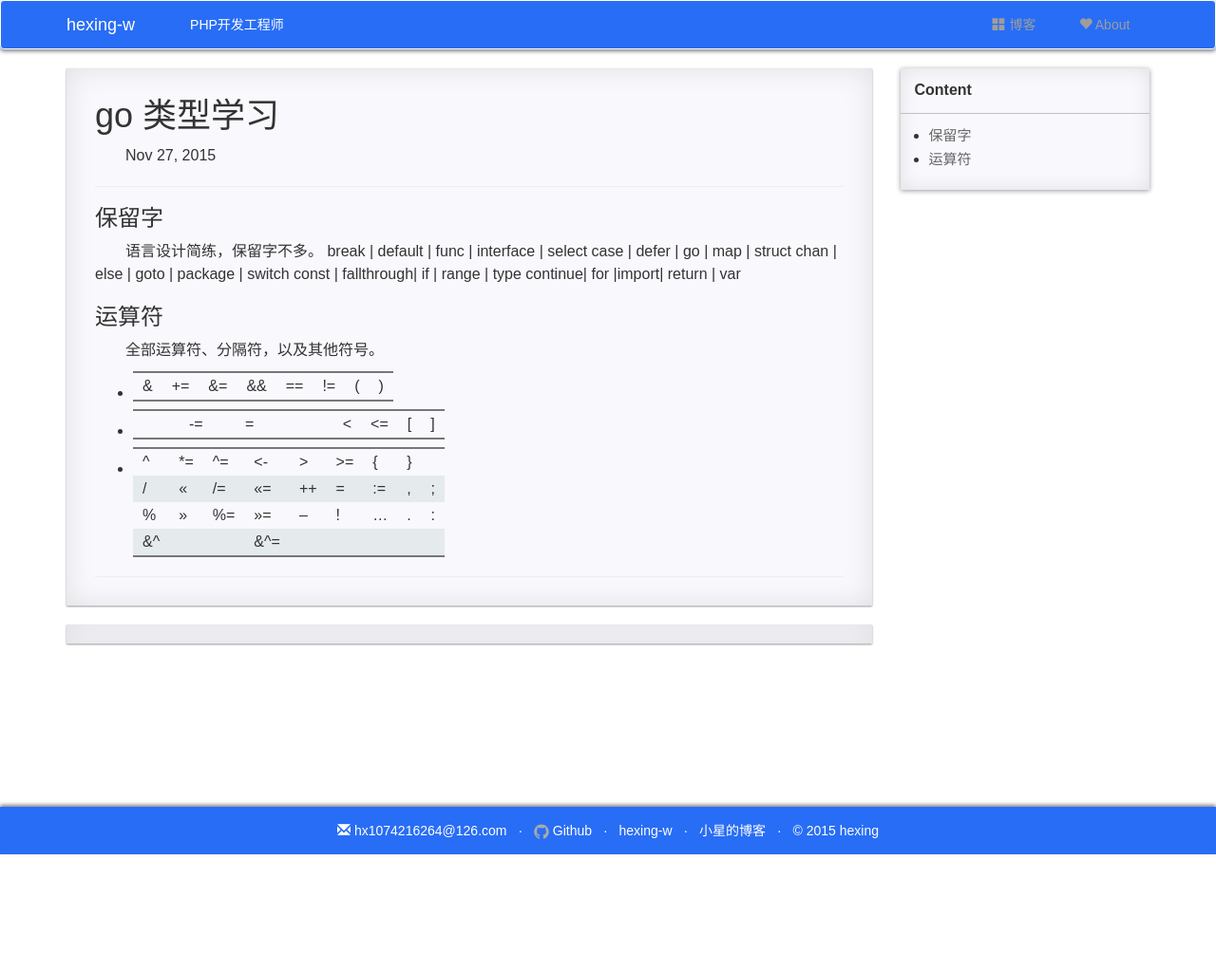
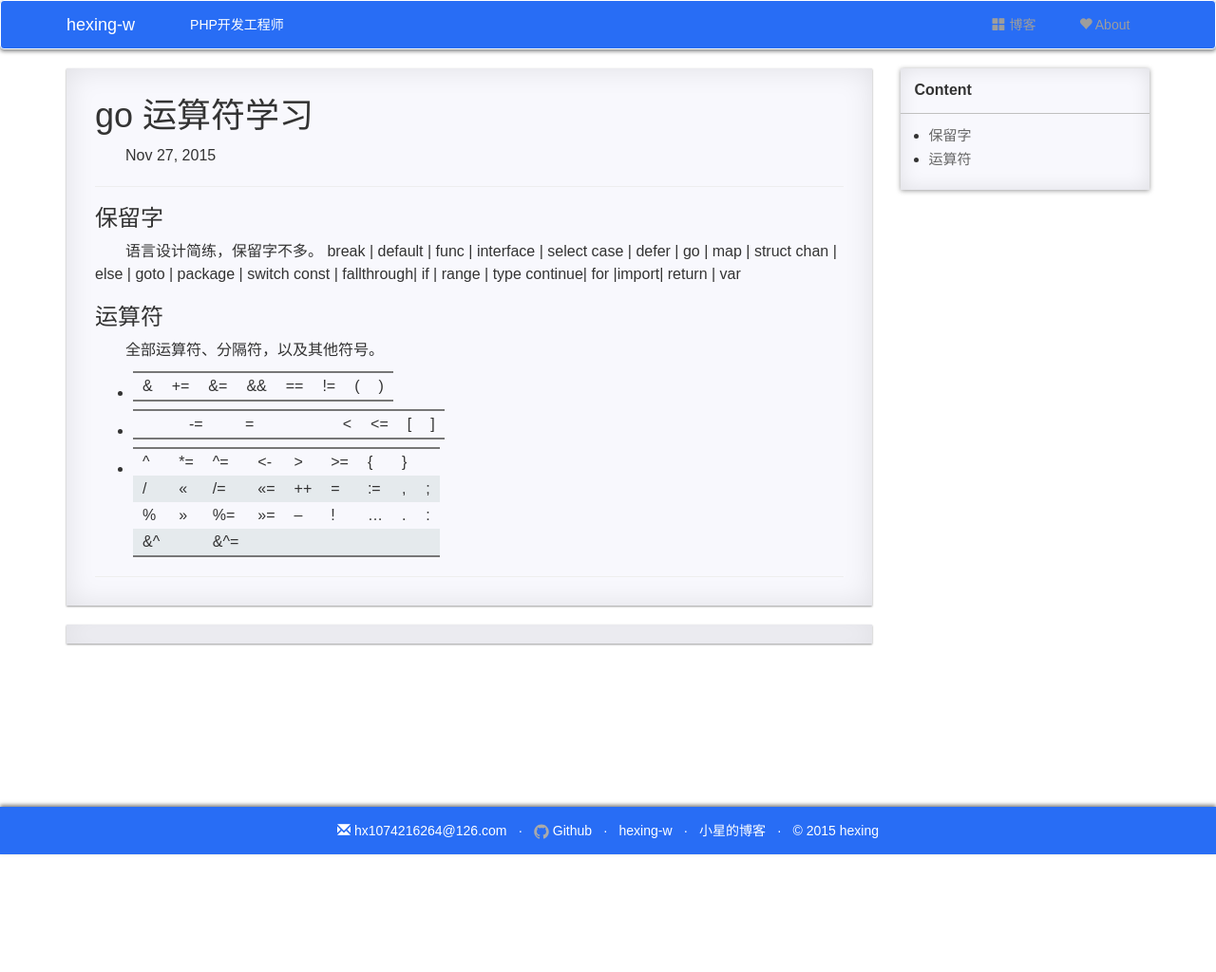
Before and after one commit to hexing-w/hexing-w.github.io, a Jekyll site: the page built from _posts/2015-11-30-go表达式.md, in a window 1280 px wide. Shown: the whole page at 95% size. Built offline with Jekyll 4.4.1, drawn with Linux system fonts in a browser that asks for light colours; nearby versions of some CDN libraries; comment, search, counter and statistics services are not loaded; a style sheet for code colours, icons or effects is not loaded.

Commit message:
posts update

```diff
--- a/_posts/2015-11-30-go表达式.md
+++ b/_posts/2015-11-30-go表达式.md
@@ -1,6 +1,6 @@
 ---
 layout: post
-title:  "go 类型学习"
+title:  "go 运算符学习"
 date:   2015-11-27 13:41:54
 categories: go
 excerpt: go
@@ -26,4 +26,4 @@ continue|   for      |import|  return   | var
 *  | ^	| *= | ^=  | <-  | >   | >=  | {  | }
 /  | << | /= | <<= |  ++ |  =  | :=  | ,  | ;
 %  | >> | %= | >>= |  -- |  !  | ... | .  | :
-&^ |  	|    | &^= |
+   | &^ |    | &^= |
```
